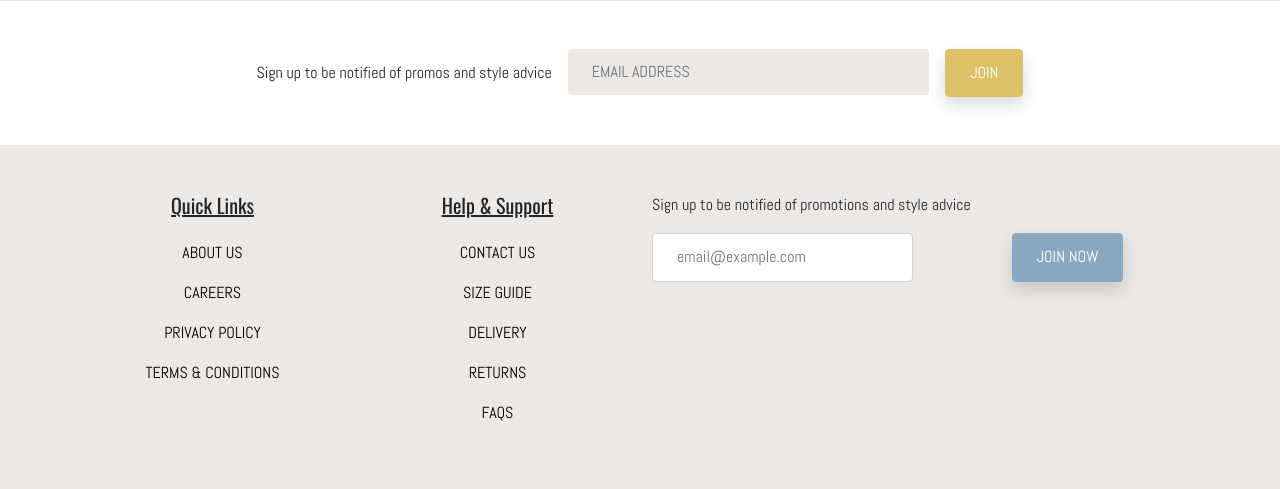
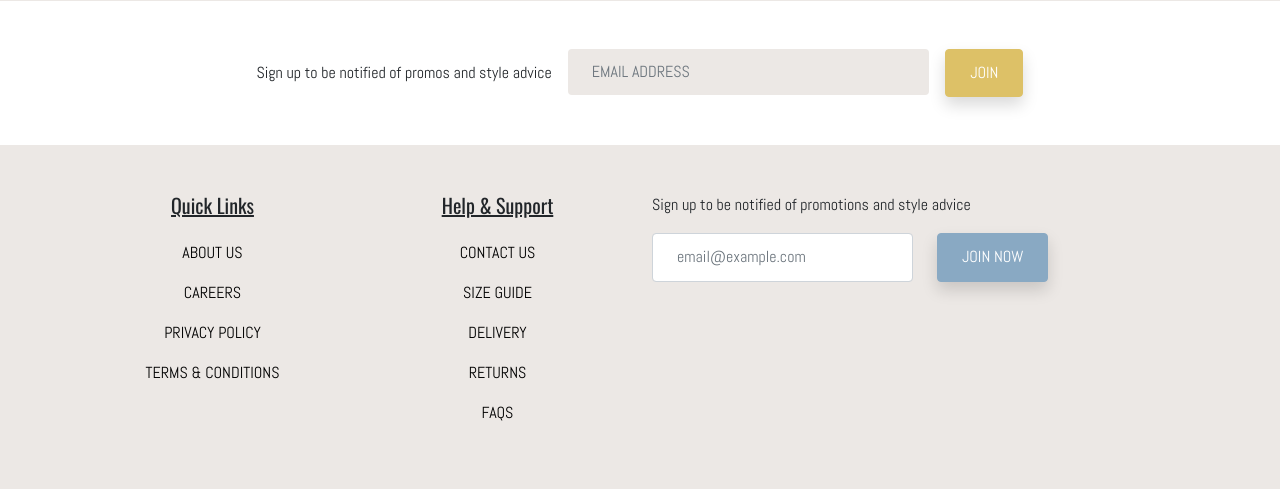
Before and after one commit to marktheskies/theidleman, a Django app: page / in a window 1280 px wide. Shown: the part 2183-2672 px from the top of the page. Run offline with Django 3.2, Linux system fonts and the light colour scheme; data that the repository does not hold is empty; style sheets or scripts are compiled from the project's sources; some libraries are stand-ins or nearby versions.

Commit message:
Changed form item

```diff
--- a/templates/footer.html
+++ b/templates/footer.html
@@ -18,7 +18,7 @@
             </div>
             <div class="col-md-6">
                 <p>Sign up to be notified of promotions and style advice</p>
-                <form class="text-center">
+                <form>
                     <div class="row">
                         <div class="col">
                             <input type="email" class="form-control" placeholder="email@example.com">
```
